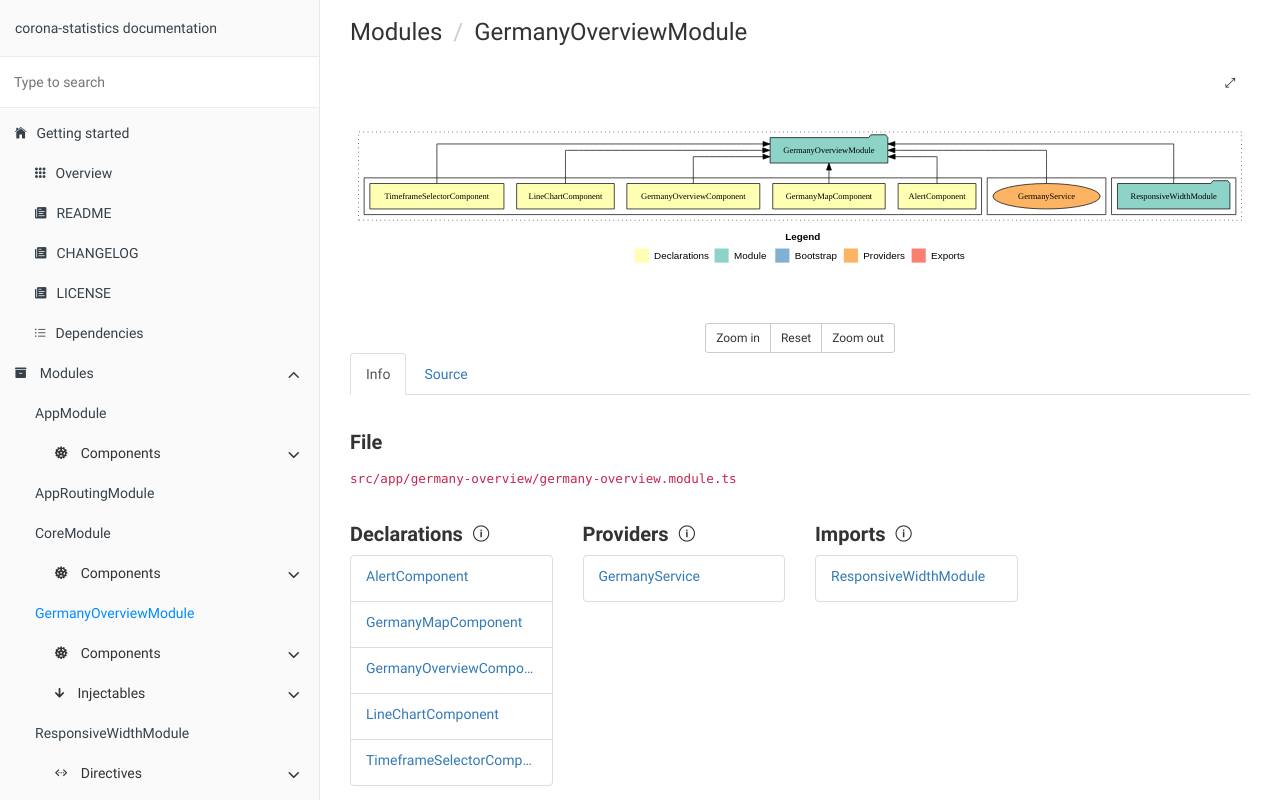
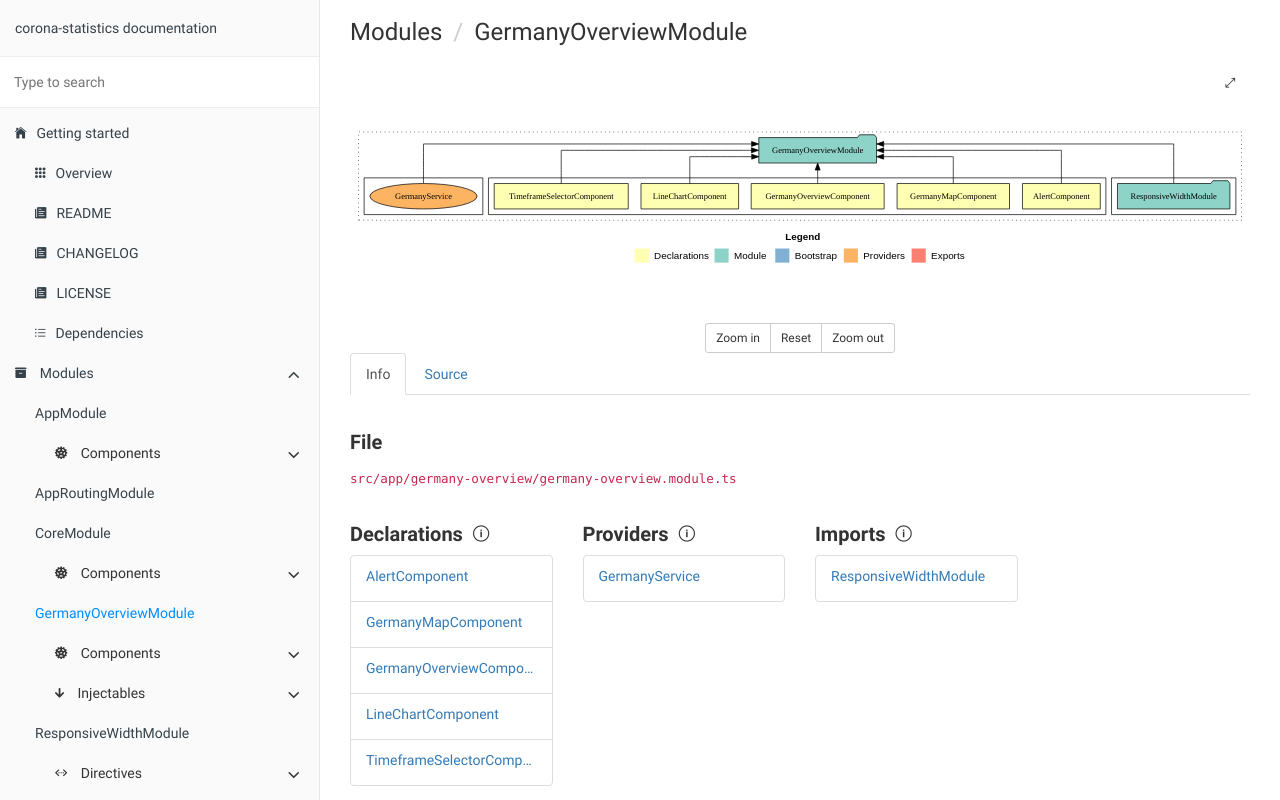
Before and after one commit to eliza3291/corona-statistics-doc, a plain HTML site: page docs/modules/GermanyOverviewModule.html in a window 1280 px wide. Drawn offline with Linux system fonts and the light colour scheme.

Commit message:
update docu

```diff
--- a/docs/modules/GermanyOverviewModule.html
+++ b/docs/modules/GermanyOverviewModule.html
@@ -69,79 +69,79 @@
 <title>cluster_GermanyOverviewModule_imports</title>
 <polygon fill="none" stroke="black" points="1074,-78 1074,-130 1250,-130 1250,-78 1074,-78"/>
 </g>
+<g id="clust2" class="cluster">
+<title>cluster_GermanyOverviewModule_declarations</title>
+<polygon fill="none" stroke="black" points="192,-78 192,-130 1066,-130 1066,-78 192,-78"/>
+</g>
 <g id="clust11" class="cluster">
 <title>cluster_GermanyOverviewModule_providers</title>
-<polygon fill="none" stroke="black" points="898,-78 898,-130 1066,-130 1066,-78 898,-78"/>
-</g>
-<g id="clust2" class="cluster">
-<title>cluster_GermanyOverviewModule_declarations</title>
-<polygon fill="none" stroke="black" points="16,-78 16,-130 890,-130 890,-78 16,-78"/>
+<polygon fill="none" stroke="black" points="16,-78 16,-130 184,-130 184,-78 16,-78"/>
 </g>
 <!-- AlertComponent -->
 <g id="node1" class="node">
 <title>AlertComponent</title>
-<polygon fill="#ffffb3" stroke="black" points="882.1,-122 771.9,-122 771.9,-86 882.1,-86 882.1,-122"/>
-<text text-anchor="middle" x="827" y="-99.8" font-family="Times,serif" font-size="14.00">AlertComponent</text>
+<polygon fill="#ffffb3" stroke="black" points="1058.1,-122 947.9,-122 947.9,-86 1058.1,-86 1058.1,-122"/>
+<text text-anchor="middle" x="1003" y="-99.8" font-family="Times,serif" font-size="14.00">AlertComponent</text>
 </g>
 <!-- GermanyOverviewModule -->
 <g id="node6" class="node">
 <title>GermanyOverviewModule</title>
-<polygon fill="#8dd3c7" stroke="black" points="757.33,-187 754.33,-191 733.33,-191 730.33,-187 590.67,-187 590.67,-151 757.33,-151 757.33,-187"/>
-<text text-anchor="middle" x="674" y="-164.8" font-family="Times,serif" font-size="14.00">GermanyOverviewModule</text>
+<polygon fill="#8dd3c7" stroke="black" points="741.33,-187 738.33,-191 717.33,-191 714.33,-187 574.67,-187 574.67,-151 741.33,-151 741.33,-187"/>
+<text text-anchor="middle" x="658" y="-164.8" font-family="Times,serif" font-size="14.00">GermanyOverviewModule</text>
 </g>
 <!-- AlertComponent&#45;&gt;GermanyOverviewModule -->
 <g id="edge1" class="edge">
 <title>AlertComponent&#45;&gt;GermanyOverviewModule</title>
-<path fill="none" stroke="black" d="M827,-122.03C827,-138.4 827,-160 827,-160 827,-160 767.66,-160 767.66,-160"/>
-<polygon fill="black" stroke="black" points="767.66,-156.5 757.66,-160 767.66,-163.5 767.66,-156.5"/>
+<path fill="none" stroke="black" d="M1003,-122.11C1003,-141.34 1003,-169 1003,-169 1003,-169 751.51,-169 751.51,-169"/>
+<polygon fill="black" stroke="black" points="751.51,-165.5 741.51,-169 751.51,-172.5 751.51,-165.5"/>
 </g>
 <!-- GermanyMapComponent -->
 <g id="node2" class="node">
 <title>GermanyMapComponent</title>
-<polygon fill="#ffffb3" stroke="black" points="753.58,-122 594.42,-122 594.42,-86 753.58,-86 753.58,-122"/>
-<text text-anchor="middle" x="674" y="-99.8" font-family="Times,serif" font-size="14.00">GermanyMapComponent</text>
+<polygon fill="#ffffb3" stroke="black" points="929.58,-122 770.42,-122 770.42,-86 929.58,-86 929.58,-122"/>
+<text text-anchor="middle" x="850" y="-99.8" font-family="Times,serif" font-size="14.00">GermanyMapComponent</text>
 </g>
 <!-- GermanyMapComponent&#45;&gt;GermanyOverviewModule -->
 <g id="edge2" class="edge">
 <title>GermanyMapComponent&#45;&gt;GermanyOverviewModule</title>
-<path fill="none" stroke="black" d="M674,-122.11C674,-122.11 674,-140.99 674,-140.99"/>
-<polygon fill="black" stroke="black" points="670.5,-140.99 674,-150.99 677.5,-140.99 670.5,-140.99"/>
+<path fill="none" stroke="black" d="M850,-122.03C850,-138.4 850,-160 850,-160 850,-160 751.38,-160 751.38,-160"/>
+<polygon fill="black" stroke="black" points="751.38,-156.5 741.38,-160 751.38,-163.5 751.38,-156.5"/>
 </g>
 <!-- GermanyOverviewComponent -->
 <g id="node3" class="node">
 <title>GermanyOverviewComponent</title>
-<polygon fill="#ffffb3" stroke="black" points="576.11,-122 387.89,-122 387.89,-86 576.11,-86 576.11,-122"/>
-<text text-anchor="middle" x="482" y="-99.8" font-family="Times,serif" font-size="14.00">GermanyOverviewComponent</text>
+<polygon fill="#ffffb3" stroke="black" points="752.11,-122 563.89,-122 563.89,-86 752.11,-86 752.11,-122"/>
+<text text-anchor="middle" x="658" y="-99.8" font-family="Times,serif" font-size="14.00">GermanyOverviewComponent</text>
 </g>
 <!-- GermanyOverviewComponent&#45;&gt;GermanyOverviewModule -->
 <g id="edge3" class="edge">
 <title>GermanyOverviewComponent&#45;&gt;GermanyOverviewModule</title>
-<path fill="none" stroke="black" d="M482,-122.03C482,-138.4 482,-160 482,-160 482,-160 580.62,-160 580.62,-160"/>
-<polygon fill="black" stroke="black" points="580.62,-163.5 590.62,-160 580.62,-156.5 580.62,-163.5"/>
+<path fill="none" stroke="black" d="M658,-122.11C658,-122.11 658,-140.99 658,-140.99"/>
+<polygon fill="black" stroke="black" points="654.5,-140.99 658,-150.99 661.5,-140.99 654.5,-140.99"/>
 </g>
 <!-- LineChartComponent -->
 <g id="node4" class="node">
 <title>LineChartComponent</title>
-<polygon fill="#ffffb3" stroke="black" points="370.09,-122 231.91,-122 231.91,-86 370.09,-86 370.09,-122"/>
-<text text-anchor="middle" x="301" y="-99.8" font-family="Times,serif" font-size="14.00">LineChartComponent</text>
+<polygon fill="#ffffb3" stroke="black" points="546.09,-122 407.91,-122 407.91,-86 546.09,-86 546.09,-122"/>
+<text text-anchor="middle" x="477" y="-99.8" font-family="Times,serif" font-size="14.00">LineChartComponent</text>
 </g>
 <!-- LineChartComponent&#45;&gt;GermanyOverviewModule -->
 <g id="edge4" class="edge">
 <title>LineChartComponent&#45;&gt;GermanyOverviewModule</title>
-<path fill="none" stroke="black" d="M301,-122.11C301,-141.34 301,-169 301,-169 301,-169 580.29,-169 580.29,-169"/>
-<polygon fill="black" stroke="black" points="580.29,-172.5 590.29,-169 580.29,-165.5 580.29,-172.5"/>
+<path fill="none" stroke="black" d="M477,-122.03C477,-138.4 477,-160 477,-160 477,-160 564.65,-160 564.65,-160"/>
+<polygon fill="black" stroke="black" points="564.65,-163.5 574.65,-160 564.65,-156.5 564.65,-163.5"/>
 </g>
 <!-- TimeframeSelectorComponent -->
 <g id="node5" class="node">
 <title>TimeframeSelectorComponent</title>
-<polygon fill="#ffffb3" stroke="black" points="213.89,-122 24.11,-122 24.11,-86 213.89,-86 213.89,-122"/>
-<text text-anchor="middle" x="119" y="-99.8" font-family="Times,serif" font-size="14.00">TimeframeSelectorComponent</text>
+<polygon fill="#ffffb3" stroke="black" points="389.89,-122 200.11,-122 200.11,-86 389.89,-86 389.89,-122"/>
+<text text-anchor="middle" x="295" y="-99.8" font-family="Times,serif" font-size="14.00">TimeframeSelectorComponent</text>
 </g>
 <!-- TimeframeSelectorComponent&#45;&gt;GermanyOverviewModule -->
 <g id="edge5" class="edge">
 <title>TimeframeSelectorComponent&#45;&gt;GermanyOverviewModule</title>
-<path fill="none" stroke="black" d="M119,-122.29C119,-144.21 119,-178 119,-178 119,-178 580.61,-178 580.61,-178"/>
-<polygon fill="black" stroke="black" points="580.61,-181.5 590.61,-178 580.61,-174.5 580.61,-181.5"/>
+<path fill="none" stroke="black" d="M295,-122.11C295,-141.34 295,-169 295,-169 295,-169 564.26,-169 564.26,-169"/>
+<polygon fill="black" stroke="black" points="564.26,-172.5 574.26,-169 564.26,-165.5 564.26,-172.5"/>
 </g>
 <!-- ResponsiveWidthModule -->
 <g id="node7" class="node">
@@ -152,20 +152,20 @@
 <!-- ResponsiveWidthModule&#45;&gt;GermanyOverviewModule -->
 <g id="edge6" class="edge">
 <title>ResponsiveWidthModule&#45;&gt;GermanyOverviewModule</title>
-<path fill="none" stroke="black" d="M1162,-122.29C1162,-144.21 1162,-178 1162,-178 1162,-178 767.34,-178 767.34,-178"/>
-<polygon fill="black" stroke="black" points="767.34,-174.5 757.34,-178 767.34,-181.5 767.34,-174.5"/>
+<path fill="none" stroke="black" d="M1162,-122.29C1162,-144.21 1162,-178 1162,-178 1162,-178 751.51,-178 751.51,-178"/>
+<polygon fill="black" stroke="black" points="751.51,-174.5 741.51,-178 751.51,-181.5 751.51,-174.5"/>
 </g>
 <!-- GermanyService -->
 <g id="node8" class="node">
 <title>GermanyService</title>
-<ellipse fill="#fdb462" stroke="black" cx="982" cy="-104" rx="75.84" ry="18"/>
-<text text-anchor="middle" x="982" y="-99.8" font-family="Times,serif" font-size="14.00">GermanyService</text>
+<ellipse fill="#fdb462" stroke="black" cx="100" cy="-104" rx="75.84" ry="18"/>
+<text text-anchor="middle" x="100" y="-99.8" font-family="Times,serif" font-size="14.00">GermanyService</text>
 </g>
 <!-- GermanyService&#45;&gt;GermanyOverviewModule -->
 <g id="edge7" class="edge">
 <title>GermanyService&#45;&gt;GermanyOverviewModule</title>
-<path fill="none" stroke="black" d="M982,-122.11C982,-141.34 982,-169 982,-169 982,-169 767.35,-169 767.35,-169"/>
-<polygon fill="black" stroke="black" points="767.35,-165.5 757.35,-169 767.35,-172.5 767.35,-165.5"/>
+<path fill="none" stroke="black" d="M100,-122.29C100,-144.21 100,-178 100,-178 100,-178 564.46,-178 564.46,-178"/>
+<polygon fill="black" stroke="black" points="564.46,-181.5 574.46,-178 564.46,-174.5 564.46,-181.5"/>
 </g>
 </g>
 </svg>
```
Also changed, not shown: docs/components/BreadcrumbComponent.html (+7 -7 lines), docs/components/TimeframeSelectorComponent.html (+3 -1 lines), docs/injectables/GermanyService.html (+2 -2 lines), docs/modules/AppModule.html (+29 -29 lines), docs/modules/CoreModule.html (+4 -4 lines), docs/modules/ResponsiveWidthModule.html (+4 -4 lines), docs/js/search/search_index.js, docs/modules/AppModule/dependencies.svg, docs/modules/CoreModule/dependencies.svg, docs/modules/GermanyOverviewModule/dependencies.svg, docs/modules/ResponsiveWidthModule/dependencies.svg.
